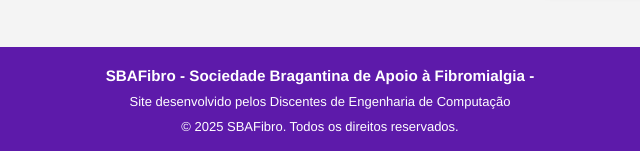
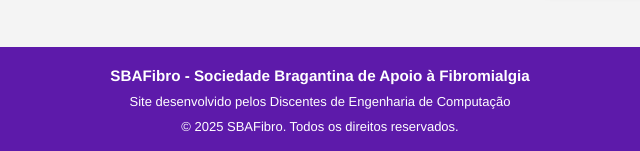
Before and after one commit to evellynGodoi/SBAFibro, a plain HTML site: page tela-inicial/index.html in a window 1280 px wide. Shown: the part 2846-2997 px from the top of the page, 320-960 px from the left. Drawn offline with Linux system fonts and the light colour scheme.

Commit message:
Restaurar commit anterior

```diff
--- a/tela-inicial/index.html
+++ b/tela-inicial/index.html
@@ -266,7 +266,7 @@
         <!-- rodapé -->
         <hr>
         <footer class="footer">
-            <h3>SBAFibro - Sociedade Bragantina de Apoio à Fibromialgia - </h3>
+            <h3>SBAFibro - Sociedade Bragantina de Apoio à Fibromialgia</h3>
             <p class="footer1">Site desenvolvido pelos Discentes de Engenharia de Computação</p>
             <p class="footer1">&copy; <span id="currentYear"></span> SBAFibro. Todos os direitos reservados.</p>
         </footer>
```
